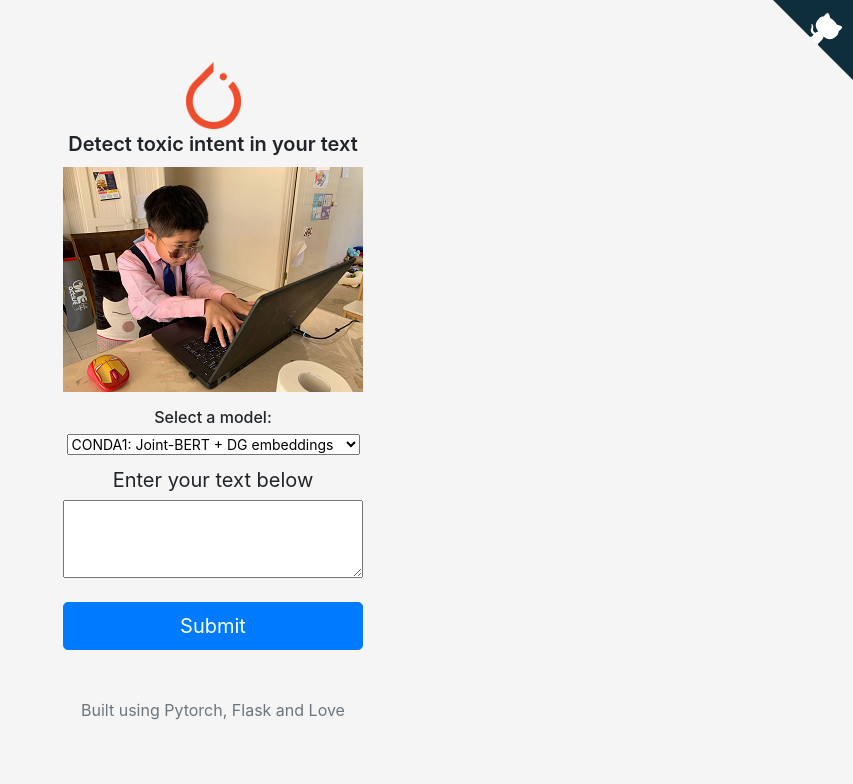
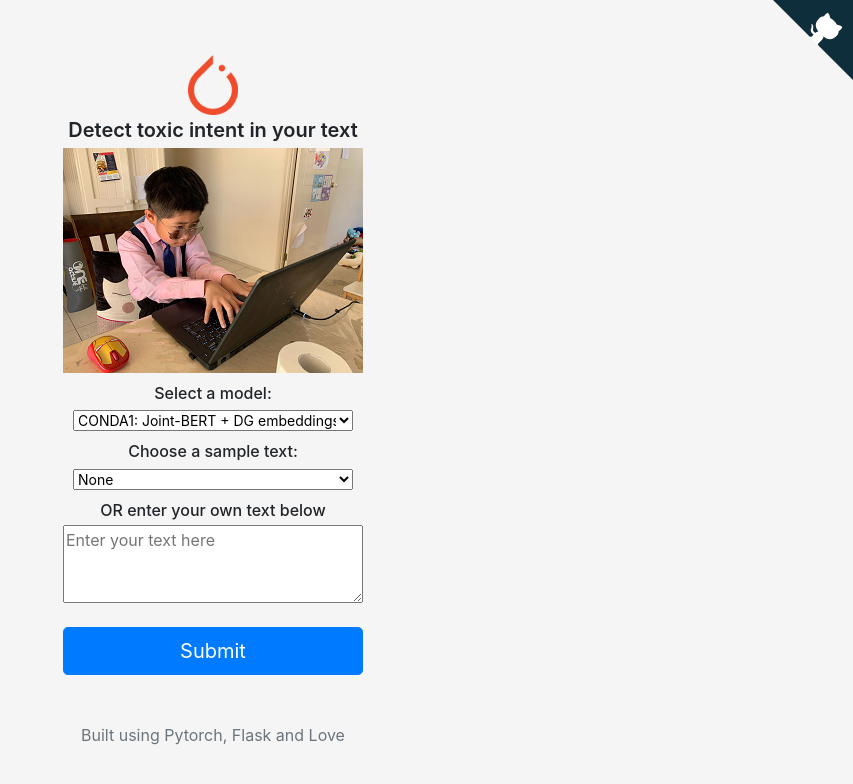
Before and after one commit to usydnlp-conda/usydnlp-conda, a Flask app: page / in a window 1280 px wide. Shown: the top 784 px of the page, without its empty margins (427-1280 px from the left). Run offline with Flask 2, Linux system fonts and the light colour scheme; some libraries are stand-ins or nearby versions.

Commit message:
Update index.html

```diff
--- a/templates/index.html
+++ b/templates/index.html
@@ -22,13 +22,13 @@
   </head>
   <body class="text-center">
     <form class="form-signin" method=post enctype=multipart/form-data>
-        <img src="/static/pytorch.png" alt="" width="55">
+        <img src="/static/pytorch.png" alt="" width="50">
         <h7></h7>
         <h5 style="line-height:1.5; font-weight:600">Detect toxic intent in your text</h5>
-        <img src="/static/theo1.png">
+        <img src="/static/theo1.png" style="margin-top:-5px; margin-bottom:-5px">
         <p></p>
         <h6 style="font-size:16px; font-weight:510; margin-bottom:5px">Select a model:</h6>
-        <select name="model" style="font-size:14px">
+        <select name="model" style="font-size:14px; width: 280px">
         <option value="final_conda_bert_dg_model">CONDA1: Joint-BERT + DG embeddings
         <option value="final_conda_bert_g_model">CONDA2: Joint-BERT + G embeddings
         <option value="final_conda_bert_e_model">CONDA3: Joint-BERT + E embeddings
@@ -36,8 +36,22 @@
         <option value="final_low_distilbert_e_model">LOL2: Joint-DistilBERT + E embeddings
         <option value="final_low_distilbert_de_model">LOL3: Joint-DistilBERT + DE embeddings
         </select>
-        <h5 style="font-weight:400; ; margin-top:12px">Enter your text below</h5>
-        <textarea type="text" name="sentence" maxlength="500" class="form-control-file" id="inputtext" rows="3", cols="100"></textarea>
+        <h6 style="font-size:16px; font-weight:510; margin-top:10px; margin-bottom:5px">Choose a sample text:</h6>
+        <select id="dropdown" style="font-size:14px; width: 280px">
+        <option value="">None</option>
+        <option value="GG my team is fucking stupid">GG my team is fucking stupid</option>
+        <option value="smurf means you are shit at your level">smurf means you are shit at your level</option>
+        <option value="kiss my ass and get lost!!">kiss my ass and get lost!!</option>
+        <option value="stfu and play try to win not to cry">stfu and play try to win not to cry</option>
+        <option value="0-5 too ez you had no chance hahaha">0-5 too ez you had no chance hahaha</option>
+        <option value="did you buy an account?">did you buy an account?</option>
+        <option value="ez game ez life">ez game ez life</option>
+        <option value="wait a sec, aa afk">wait a sec, aa afk</option>
+        <option value="pls report him for swearing">pls report him for swearing</option>
+        <option value="best game ever">best game ever</option>
+        </select>
+        <h6 style="font-size:16px; font-weight:510; margin-top:10px; margin-bottom:5px">OR enter your own text below</h6>
+        <textarea type="text" name="sentence" maxlength="500" class="form-control-file" id="inputtext" rows="3", cols="100" placeholder="Enter your text here"></textarea>
         <br/>
         <button class="btn btn-lg btn-primary btn-block" type="submit" id="submit">Submit</button>
         <p class="mt-5 mb-3 text-muted">Built using Pytorch, Flask and Love</p>
@@ -46,6 +60,13 @@
     <script src="//cdnjs.cloudflare.com/ajax/libs/popper.js/1.14.6/umd/popper.min.js" integrity="sha384-wHAiFfRlMFy6i5SRaxvfOCifBUQy1xHdJ/yoi7FRNXMRBu5WHdZYu1hA6ZOblgut" crossorigin="anonymous"></script>
     <script src="//stackpath.bootstrapcdn.com/bootstrap/4.2.1/js/bootstrap.min.js" integrity="sha384-B0UglyR+jN6CkvvICOB2joaf5I4l3gm9GU6Hc1og6Ls7i6U/mkkaduKaBhlAXv9k" crossorigin="anonymous"></script>
     <script type="text/javascript">
+        var mytextbox = document.getElementById('inputtext');
+        var mydropdown = document.getElementById('dropdown');
+
+        mydropdown.onchange = function(){
+              mytextbox.value = this.value;
+             //mytextbox.innerHTML = this.value;
+        };
     $("#submit").click(function(){
        if($.trim($("#inputtext").val()) == ""){
           alert("Please enter your text!");
```
